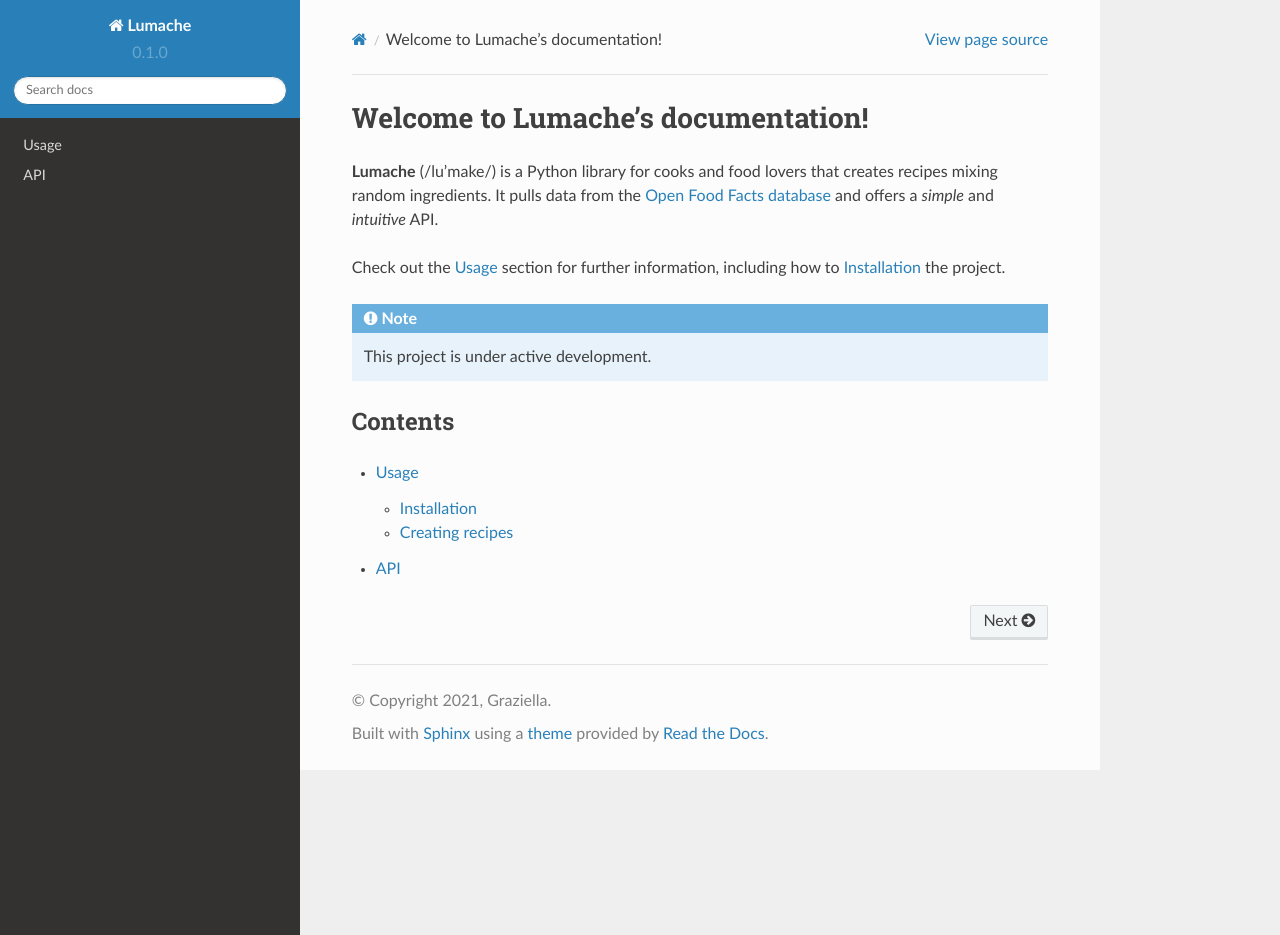
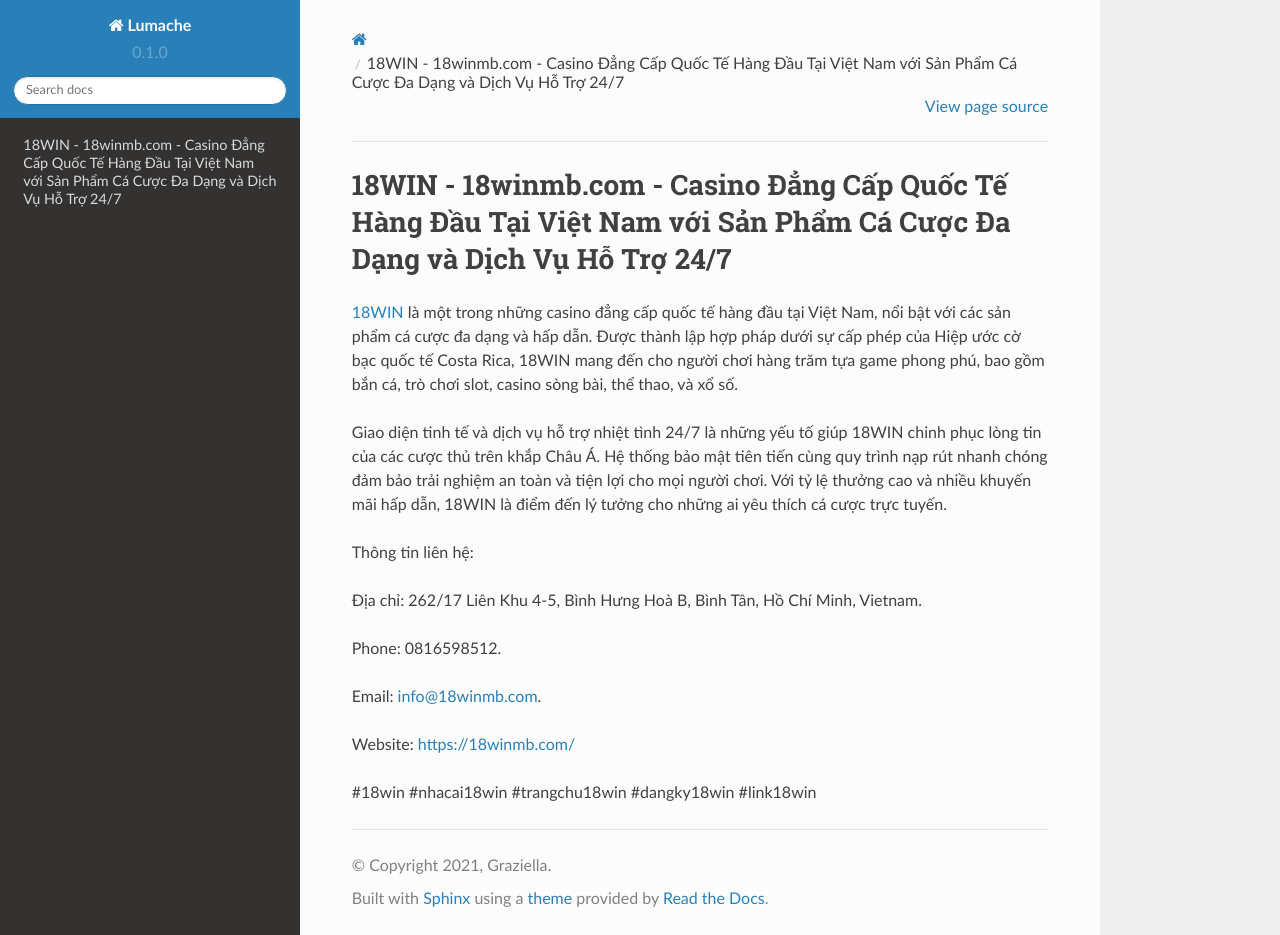
Before and after one commit to vqtranquocthuan424/18winmbcom, a Sphinx documentation site: the page built from docs/source/index.rst, in a window 1280 px wide and 935 px high. Built offline with Sphinx 7.4.7 and the Read the Docs theme 2.0.0, drawn with Linux system fonts in a browser that asks for light colours.

Commit message:
Update index.rst

```diff
--- a/docs/source/index.rst
+++ b/docs/source/index.rst
@@ -1,22 +1,18 @@
-Welcome to Lumache's documentation!
+18WIN - 18winmb.com - Casino Đẳng Cấp Quốc Tế Hàng Đầu Tại Việt Nam với Sản Phẩm Cá Cược Đa Dạng và Dịch Vụ Hỗ Trợ 24/7
 ===================================
 
-**Lumache** (/lu'make/) is a Python library for cooks and food lovers
-that creates recipes mixing random ingredients.
-It pulls data from the `Open Food Facts database <https://world.openfoodfacts.org/>`_
-and offers a *simple* and *intuitive* API.
+`18WIN <https://18winmb.com/>`_ là một trong những casino đẳng cấp quốc tế hàng đầu tại Việt Nam, nổi bật với các sản phẩm cá cược đa dạng và hấp dẫn. Được thành lập hợp pháp dưới sự cấp phép của Hiệp ước cờ bạc quốc tế Costa Rica, 18WIN mang đến cho người chơi hàng trăm tựa game phong phú, bao gồm bắn cá, trò chơi slot, casino sòng bài, thể thao, và xổ số.
 
-Check out the :doc:`usage` section for further information, including
-how to :ref:`installation` the project.
+Giao diện tinh tế và dịch vụ hỗ trợ nhiệt tình 24/7 là những yếu tố giúp 18WIN chinh phục lòng tin của các cược thủ trên khắp Châu Á. Hệ thống bảo mật tiên tiến cùng quy trình nạp rút nhanh chóng đảm bảo trải nghiệm an toàn và tiện lợi cho mọi người chơi. Với tỷ lệ thưởng cao và nhiều khuyến mãi hấp dẫn, 18WIN là điểm đến lý tưởng cho những ai yêu thích cá cược trực tuyến.
 
-.. note::
+Thông tin liên hệ:
 
-   This project is under active development.
+Địa chỉ: 262/17 Liên Khu 4-5, Bình Hưng Hoà B, Bình Tân, Hồ Chí Minh, Vietnam.
 
-Contents
---------
+Phone: 0816598512.
 
-.. toctree::
+Email: info@18winmb.com.
 
-   usage
-   api
+Website: https://18winmb.com/
+
+#18win #nhacai18win #trangchu18win #dangky18win #link18win
```
